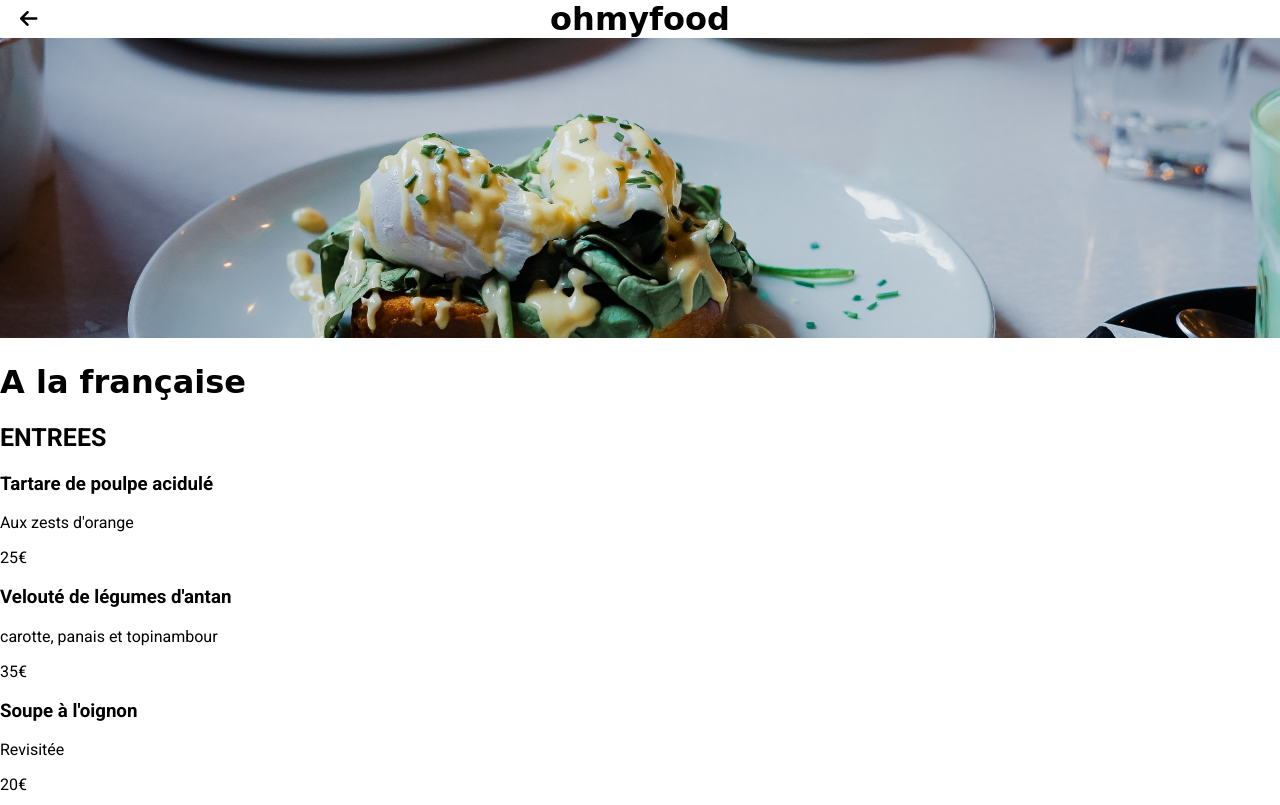
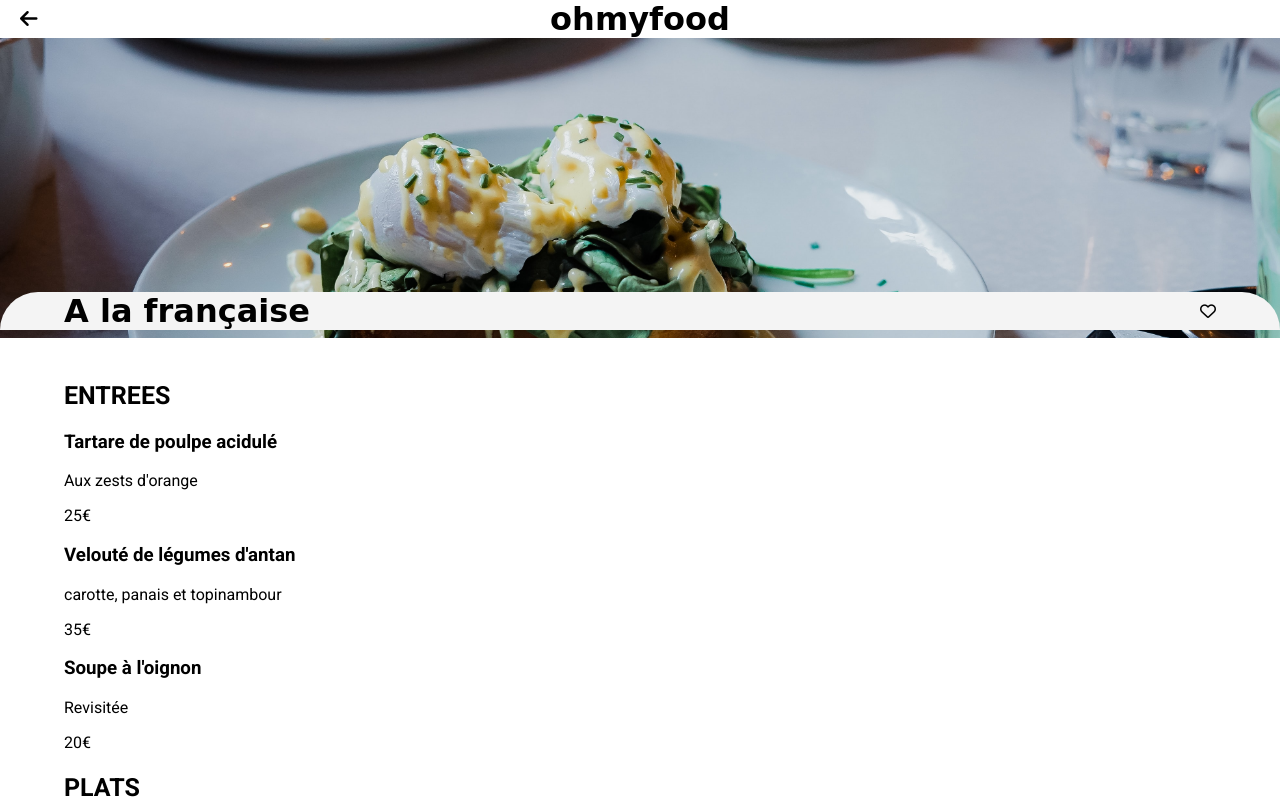
Before and after one commit to Kaerbran/MatthiasAznarSchwarz_3_12122020, a website: page View/Menu_Pages/Menu1.html in a window 1280 px wide. Shown: the top 805 px of the page. Drawn offline with Linux system fonts and the light colour scheme; a web font is replaced by a local one.

Commit message:
Titre déborde sur l'image du haut.

```diff
--- a/View/Menu_Pages/Menu1.html
+++ b/View/Menu_Pages/Menu1.html
@@ -34,11 +34,16 @@
         </div>
     </header>
 
-    <img class="imageMenuFooter" src="../public/images/restaurants/toa-heftiba-DQKerTsQwi0-unsplash.jpg" alt="">
-    <!-- ../public/images/restaurants/toa-heftiba-DQKerTsQwi0-unsplash.jpg -->
+    <div class="menuBelowFooter">
+        <img class="imageMenuFooter" src="../public/images/restaurants/toa-heftiba-DQKerTsQwi0-unsplash.jpg" alt="">
 
-    <div>
-        <h1>A la française</h1>
+        <div class="titelMenu decalage">
+            <h1 class="titelMenu__h1">A la française</h1>
+            <i class="titelMenu__heart far fa-heart"></i>
+        </div>
+    </div>
+
+    <div class="decalage">
         <section>
             <h2>ENTREES</h2>
             <div>
--- a/View/Sass/Pages/_pagesIndex.scss
+++ b/View/Sass/Pages/_pagesIndex.scss
@@ -1,7 +1,7 @@
 
 /* DEBUT    de la section intitulée ''Fonctionnement''*/
 
-.decalage{
+.decalage{ /* ATTENTION ce style est utilisé de manière global. à voir s'il faut déplacer dans un autre scss*/
     padding: 0 0 0 $decalage; /*top right bottom left*/
 }
 
--- a/View/Sass/Pages/_pagesMenu.scss
+++ b/View/Sass/Pages/_pagesMenu.scss
@@ -1,15 +1,36 @@
 
 /* DEBUT :      Image du Footer des Menus */
-
 .imageMenuFooter{
     height: 300px;
     width: 100vw;
     object-fit: cover;
 }
 
+.menuBelowFooter{
+    position: relative;
+}
+
+.titelMenu{
+    display: flex;
+    position: relative;
+    bottom: 30px;
+
+    background-color: rgb(244, 244, 244);
+    border-top-left-radius: 40px;
+    border-top-right-radius: 40px;
+    margin-top: -20px;
+
+    &__h1{
+        margin: 0;
+    }
+    &__heart{
+        margin: auto 5vw auto auto; /*top right bottom left*/
+    }
+}
+
 /* FIN :        Image du Footer des Menus */
 
-/* DEBUT :      Corps des Menus */
+/* DEBUT :      Corps des Menus, sans le titre principal */
 
 
 /* FIN :        Corps des Menus */
```
Also changed, not shown: View/public/css/styles.css, 1 other file.
